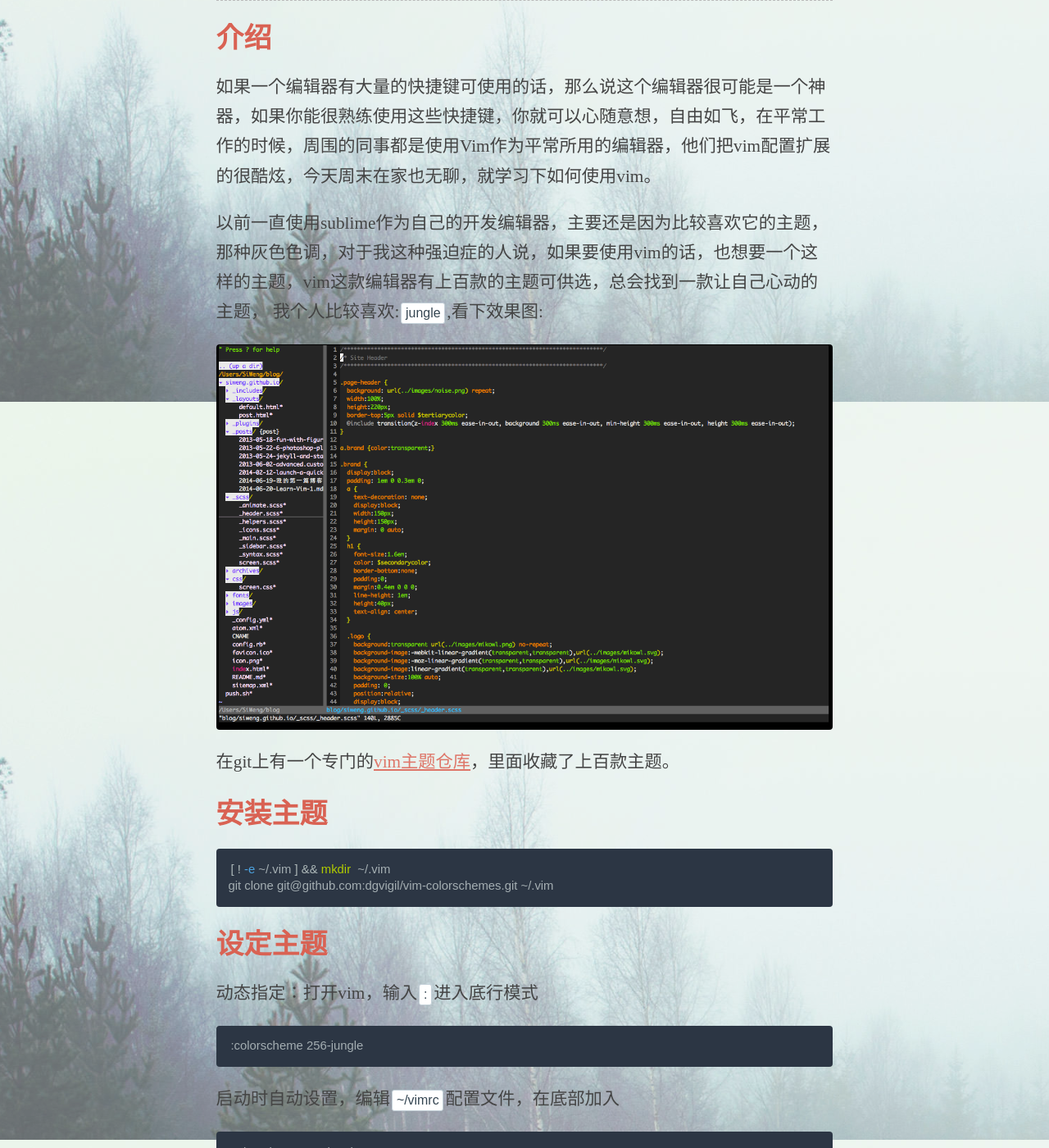
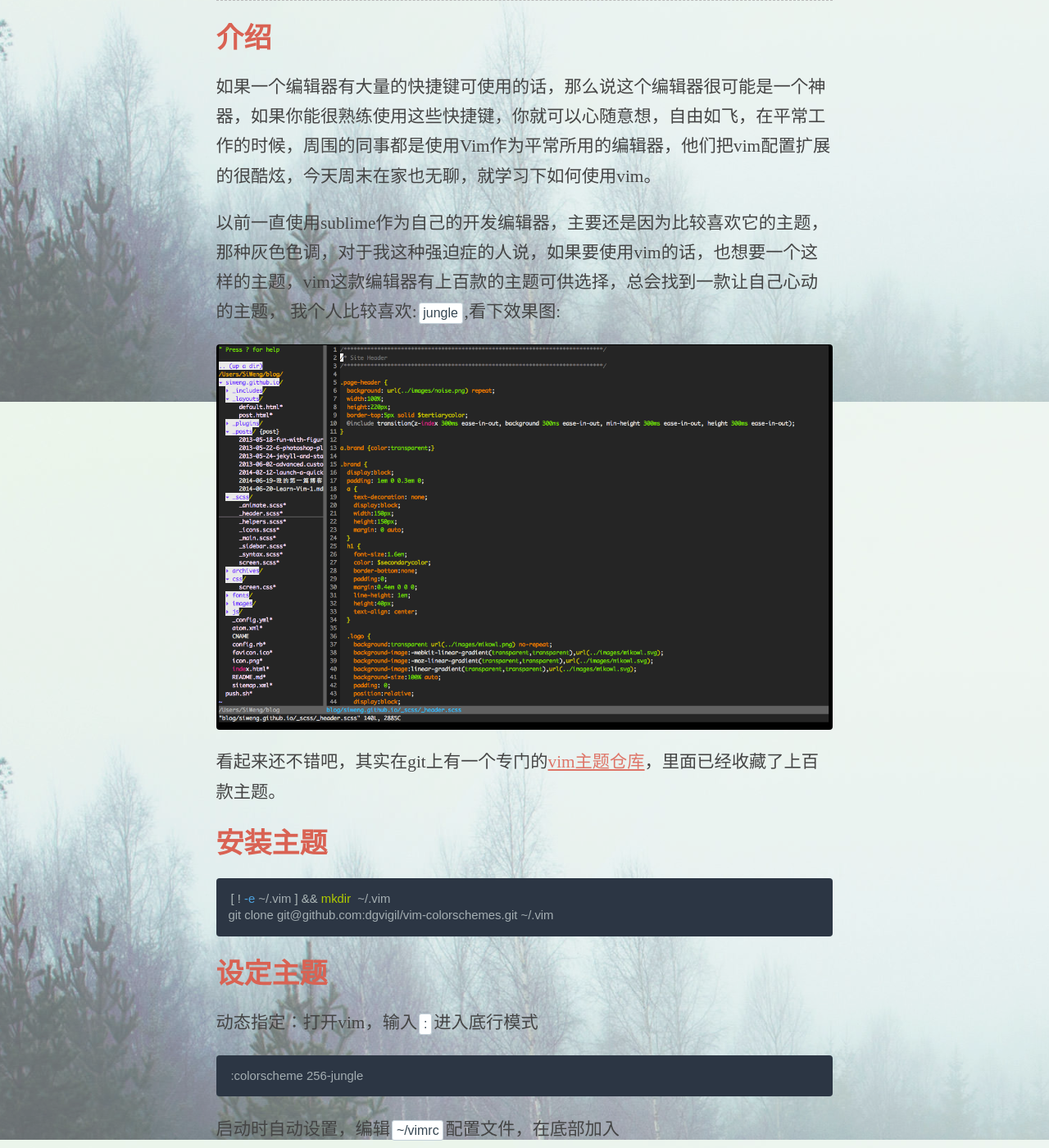
Before and after one commit to siweng/siweng.github.io, a Jekyll site: the page built from _posts/2014-06-20-Learn-Vim-1.md, in a window 1280 px wide and 1400 px high, scrolled down 410 px. Shown: the whole window at 82% size. Built offline with Jekyll 4.4.1, drawn with Linux system fonts in a browser that asks for light colours; nearby versions of some CDN libraries; some web fonts are replaced; Markdown is read by kramdown in place of the engine named in the settings; comment, search, counter and statistics services are not loaded.

Commit message:
auto commit

```diff
--- a/_posts/2014-06-20-Learn-Vim-1.md
+++ b/_posts/2014-06-20-Learn-Vim-1.md
@@ -8,11 +8,11 @@ date: 2014-06-20
 ###介绍
 如果一个编辑器有大量的快捷键可使用的话，那么说这个编辑器很可能是一个神器，如果你能很熟练使用这些快捷键，你就可以心随意想，自由如飞，在平常工作的时候，周围的同事都是使用Vim作为平常所用的编辑器，他们把vim配置扩展的很酷炫，今天周末在家也无聊，就学习下如何使用vim。
 
-以前一直使用sublime作为自己的开发编辑器，主要还是因为比较喜欢它的主题，那种灰色色调，对于我这种强迫症的人说，如果要使用vim的话，也想要一个这样的主题，vim这款编辑器有上百款的主题可供选，总会找到一款让自己心动的主题， 我个人比较喜欢:`jungle`,看下效果图:
+以前一直使用sublime作为自己的开发编辑器，主要还是因为比较喜欢它的主题，那种灰色色调，对于我这种强迫症的人说，如果要使用vim的话，也想要一个这样的主题，vim这款编辑器有上百款的主题可供选择，总会找到一款让自己心动的主题， 我个人比较喜欢:`jungle`,看下效果图:
 
 <img src="/images/2014-06-20/jungle2.png" alt="jungle" />
 
-在git上有一个专门的[vim主题仓库](https://github.com/flazz/vim-colorschemes)，里面收藏了上百款主题。
+看起来还不错吧，其实在git上有一个专门的[vim主题仓库](https://github.com/flazz/vim-colorschemes)，里面已经收藏了上百款主题。
 
 ###安装主题
 {% highlight bash %}
```
